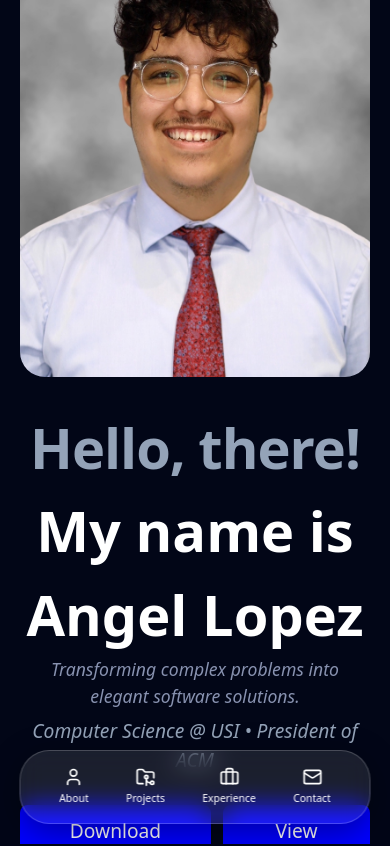
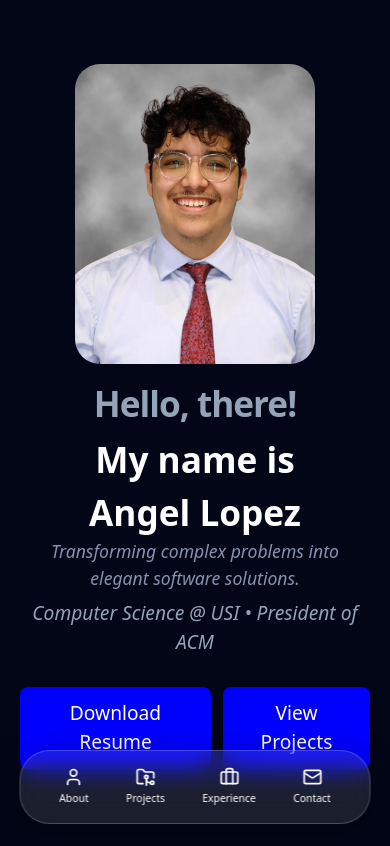
Before and after one commit to Angel0192/PersonalPortfolio, a React (Vite) app: page / in a window 390 px wide. Shown: the top 846 px of the page. Built offline with nearby package versions, Linux system fonts and the light colour scheme.

Commit message:
Added css support for mobile view

```diff
--- a/src/app.css
+++ b/src/app.css
@@ -16,3 +16,9 @@ main {
 section {
   width: 100%;
 }
+
+@media (max-width: 768px) {
+  main {
+    padding-bottom: 100px;
+  }
+}
--- a/src/views/Contact/Contact.css
+++ b/src/views/Contact/Contact.css
@@ -65,3 +65,26 @@
     text-align: center;
   }
 }
+
+@media (max-width: 768px) {
+  .contact-section{
+    padding: 60px 5% 120px 5%;
+  }
+  .contact-container {
+    flex-direction: column;
+    align-items: center;
+    gap: 30px;
+  }
+
+  .contact-info {
+    text-align: center;
+  }
+
+  .contact-grid {
+    width: 100%;
+  }
+
+  .contact-card {
+    justify-content: center;
+  }
+}
--- a/src/views/Experience/Experience.css
+++ b/src/views/Experience/Experience.css
@@ -21,3 +21,12 @@
   gap: 30px;
   align-items: stretch;
 }
+
+@media (max-width: 768px) {
+  .experience-container {
+    padding: 40px 5%;
+  }
+  .experience-grid {
+    grid-template-columns: 1fr;
+  }
+}
--- a/src/views/Hero/Hero.css
+++ b/src/views/Hero/Hero.css
@@ -79,18 +79,6 @@
   object-fit: cover;
 }
 
-@media (max-width: 968px) {
-  .hero-content {
-    flex-direction: column-reverse;
-    text-align: center;
-    align-items: center;
-  }
-
-  .hero-text {
-    text-align: center;
-  }
-}
-
 .hero-btn-group button{
   background-color: blue;
   color: white;
@@ -110,3 +98,54 @@
   display: inline-flex;
   align-content: space-between;
 }
+
+
+@media (max-width: 968px) {
+  .hero-content {
+    flex-direction: column-reverse;
+    text-align: center;
+    align-items: center;
+  }
+
+  .hero-text {
+    text-align: center;
+  }
+}
+
+
+@media (max-width: 768px) {
+  .hero-section {
+    height: auto;
+    padding: 0px 20px 40px 20px;
+  }
+
+  .hero-content {
+    flex-direction: column-reverse;
+    align-items: center;
+    text-align: center;
+    gap: 20px;
+  }
+
+  .hero-photo {
+    width: 100%;
+    height: 300px;
+    object-fit: cover;
+    object-position: top;
+  }
+
+  .hero-title {
+    font-size: 2.2rem;
+  }
+
+  .hero-name {
+    font-size: 2.2rem;
+  }
+
+  .hero-text {
+    margin: 0;
+  }
+
+  .hero-btn-group {
+    justify-content: center;
+  }
+}
--- a/src/views/Projects/Projects.css
+++ b/src/views/Projects/Projects.css
@@ -20,3 +20,12 @@
   margin-bottom: 50px;
   color: white;
 }
+
+@media (max-width: 768px) {
+  .projects-container {
+    padding: 40px 5%;
+  }
+  .projects-grid {
+    grid-template-columns: 1fr;
+  }
+}
```
